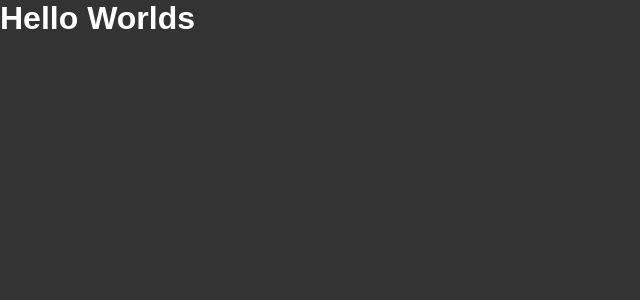
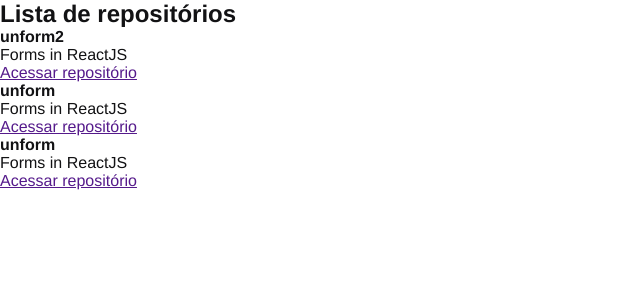
Before and after one commit to Brsantos197/Ignite-ReactJS, a React app in the folder 01_Github_Explorer/: page / in a window 1280 px wide. Shown: the top 300 px of the page, without its empty margins (0-640 px from the left). Built offline with nearby package versions, Linux system fonts and the light colour scheme.

Commit message:
Conceitos Importantes: Primeiro componente React

```diff
--- a/01_Github_Explorer/src/App.jsx
+++ b/01_Github_Explorer/src/App.jsx
@@ -1,6 +1,8 @@
+import { RepositoryList } from './components/RepositerList'
+
 import './styles/global.scss'
 
 export function App() {
 
-    return <h1>Hello Worlds</h1>
+    return <RepositoryList />
 }
--- /dev/null
+++ b/01_Github_Explorer/src/components/RepositerList.jsx
@@ -0,0 +1,38 @@
+const repositoryName = 'unform2'
+
+export function RepositoryList() {
+    return (
+        <section className="repository-list">
+            <h1>Lista de repositórios</h1>
+
+            <ul>
+                <li>
+                    <strong>{repositoryName}</strong>
+                    <p>Forms in ReactJS</p>
+
+                    <a href="">
+                        Acessar repositório
+                    </a>
+                </li>
+
+                <li>
+                    <strong>unform</strong>
+                    <p>Forms in ReactJS</p>
+
+                    <a href="">
+                        Acessar repositório
+                    </a>
+                </li>
+
+                <li>
+                    <strong>unform</strong>
+                    <p>Forms in ReactJS</p>
+
+                    <a href="">
+                        Acessar repositório
+                    </a>
+                </li>
+            </ul>
+        </section>
+    )
+}
--- a/01_Github_Explorer/src/styles/global.scss
+++ b/01_Github_Explorer/src/styles/global.scss
@@ -5,7 +5,6 @@
 }
 
 body {
-    font-family: Arial, Helvetica, sans-serif;
-    background: #333;
-    color: #FFF;
+    font: 16px "Helvetica neue", Arial, sans-serif ;
+    color: #121214;
 }
```
